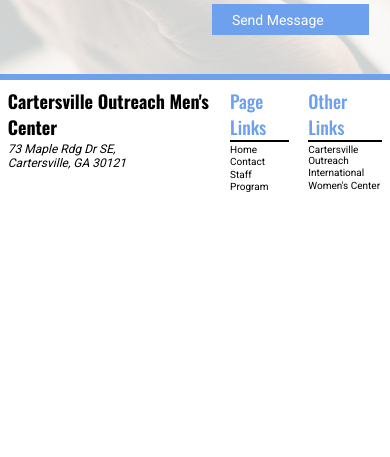
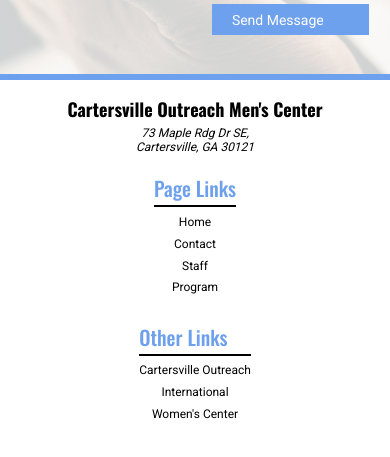
Before and after one commit to cartersvilleoutreachint/menscentersite, a Next.js app: page /contact in a window 390 px wide. Shown: the part 359-816 px from the top of the page. Built offline with nearby package versions, Linux system fonts and the light colour scheme; no server answers; some icons are missing.

Commit message:
Added mobile styles for homepage

```diff
--- a/src/app/(mainsite)/components/homepage/OurMission/ourmission.module.css
+++ b/src/app/(mainsite)/components/homepage/OurMission/ourmission.module.css
@@ -103,12 +103,14 @@
     }
 
     .content{
-        margin-left: 5vw;
+        margin-left: 0;
     }
 
     .cross{
         right: 0;
-        top: 5%;
+        top: initial;
+        bottom: 5%;
+        object-position: center bottom;
         width: 90vw;
     }
 
--- a/src/app/(mainsite)/components/misc/Footer/footer.module.css
+++ b/src/app/(mainsite)/components/misc/Footer/footer.module.css
@@ -65,5 +65,49 @@
 
 /* MOBILE STYLES */
 @media only screen and (max-width: 649px){
+    .footer{
+        padding: 4vw;
+        align-items: center;
+        justify-content: center;
+        flex-direction: column;
+        gap: 5vw;
+    }
 
+    .footer h1{
+        font-size: 1.8rem;
+    }
+    .footer h2{
+        padding-top: 1vw;
+        text-align: center;
+    }
+
+    .footer h3{
+        font-size: 2rem;
+        padding-bottom: 1vw;
+    }
+
+    .footer h3::after{
+        content: "";
+        position: absolute;
+        display: inline-block;
+        width: 100%;
+        height: 2px;
+        bottom: 0;
+        left:0;
+         background-color: var(--primary-text-color);
+    }
+
+    .footer ul{
+        list-style-type: none;
+    }
+
+    .footer ul a{
+        margin: 2vw 0;
+        text-align: center;
+        font-size: 1.2rem;
+    }
+
+    .footer ul a:hover{
+        color: rgb(146, 146, 146);
+    }
 }
```
Also changed, not shown: src/app/(mainsite)/components/homepage/Support/support.module.css (+11 -0 lines).
